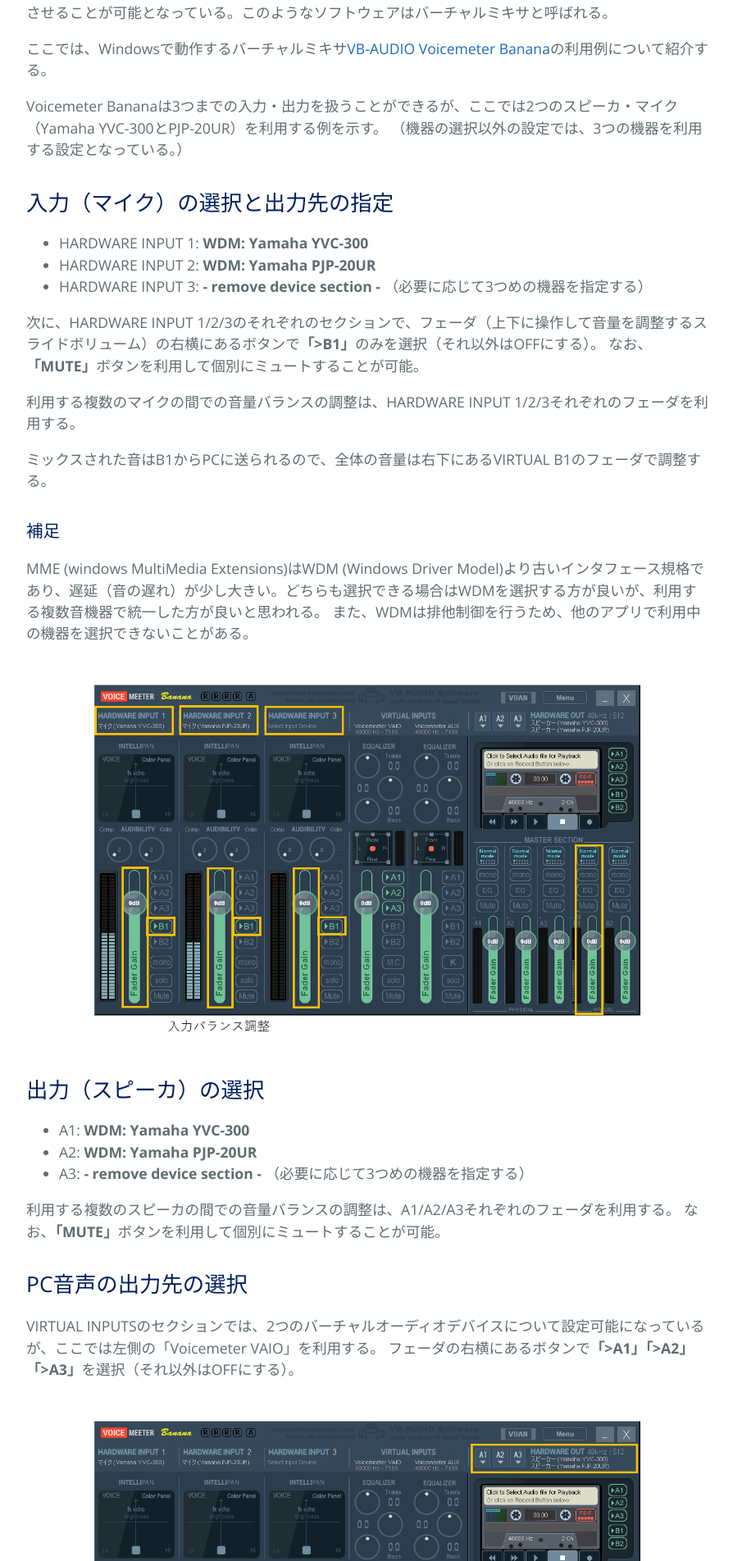
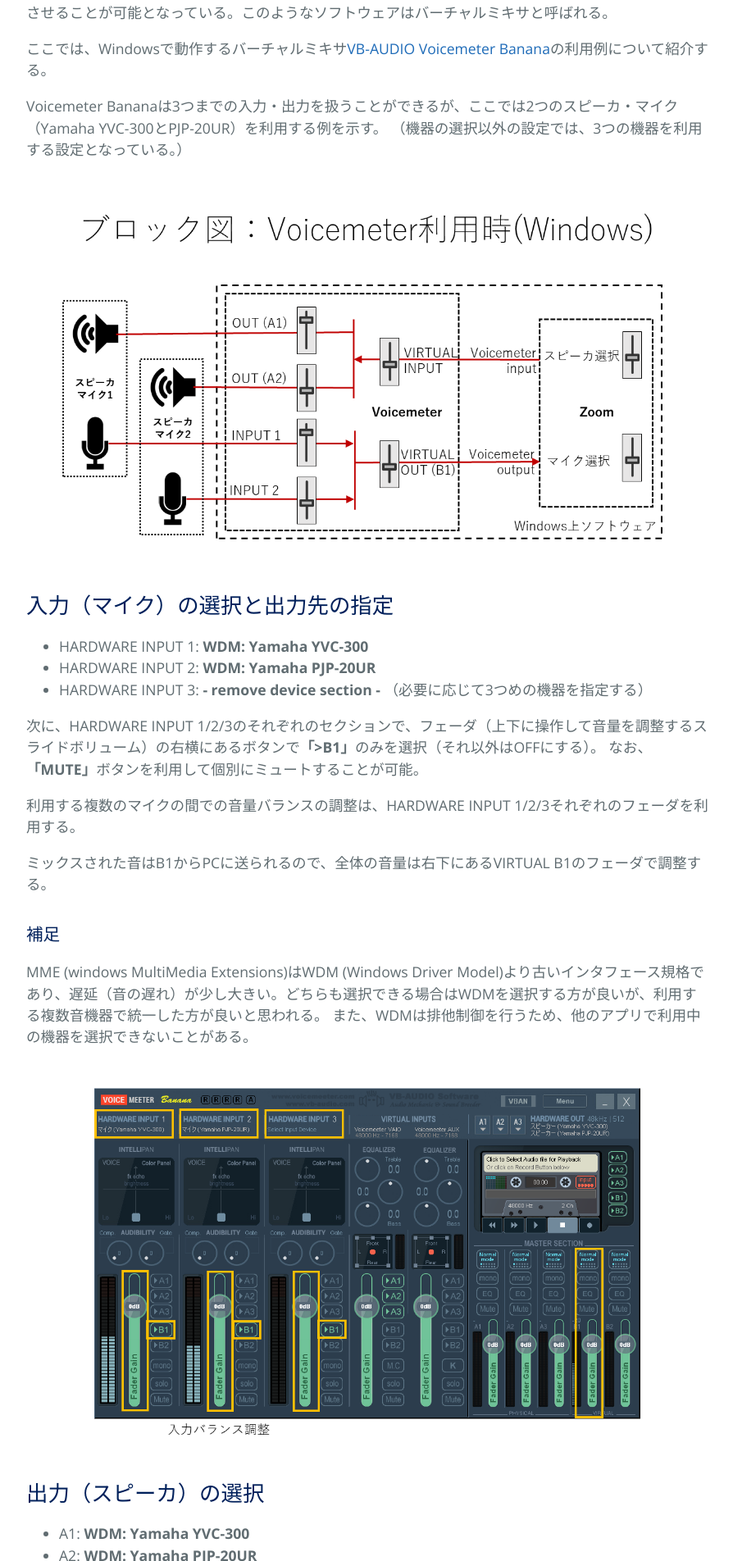
Before and after one commit to kyoto-u/online-edu, a Jekyll site: the page built from zoom-audio-voicemeter.md, in a window 1280 px wide. Shown: the part 610-2514 px from the top of the page at 82% size, without its empty margins (192-1086 px from the left). Built offline with Jekyll 4.4.1, drawn with Linux system fonts in a browser that asks for light colours.

Commit message:
Update zoom-audio-voicemeter.md

```diff
--- a/zoom-audio-voicemeter.md
+++ b/zoom-audio-voicemeter.md
@@ -12,6 +12,8 @@ title: バーチャルミキサ Voicemeter Banana で複数のスピーカ・マ
 
 Voicemeter Bananaは3つまでの入力・出力を扱うことができるが、ここでは2つのスピーカ・マイク（Yamaha YVC-300とPJP-20UR）を利用する例を示す。
 （機器の選択以外の設定では、3つの機器を利用する設定となっている。）
+
+![VoiceMeter利用ブロック図](audio-block-voicemeter.png)
 
 ## 入力（マイク）の選択と出力先の指定
 
@@ -69,5 +71,3 @@ Voicemeter Bananaをインストールすると、以下の仮想デバイスが
 
 1. Zoomのオーディオ設定画面で「スピーカのテスト」をクリックして、Voicemeterのレベルメータが振れ、選択した複数のスピーカから音が聞こえることを確認する。
 2. マイクに向かって話すと、Voicemeterのマイクのレベルメータが振れることを確認する。また、Zoomのオーディオ設定画面で「マイクのテスト」をクリックして、マイクに向かって話した声が、スピーカから再生されることを確認する。
-
-![VoiceMeter利用ブロック図](audio-block-voicemeter.png)
```
